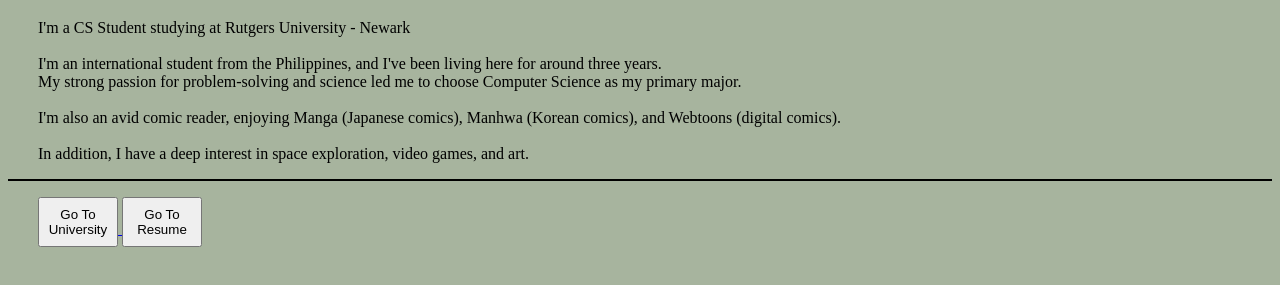
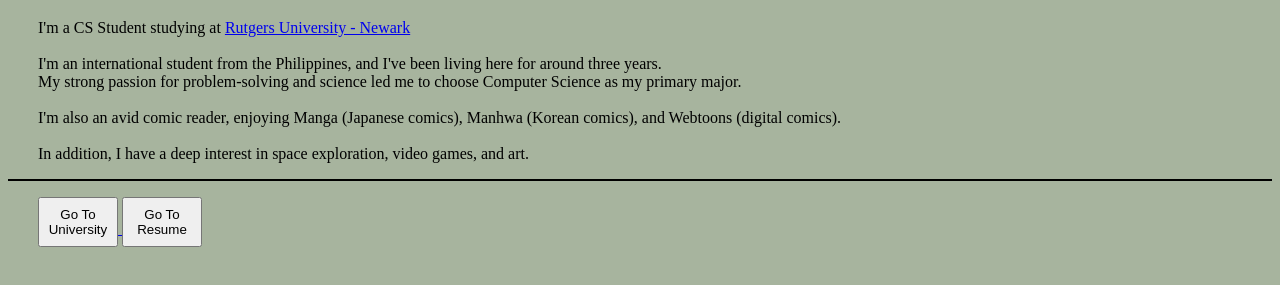
Before and after one commit to zaveus/zaveus.github.io, a plain HTML site: page index.html in a window 1280 px wide. Shown: the part 71-356 px from the top of the page. Drawn offline with Linux system fonts and the light colour scheme.

Commit message:
Update index.html

```diff
--- a/index.html
+++ b/index.html
@@ -18,7 +18,7 @@
 	</h1>
 
 	<p>
-			I'm a CS Student studying at Rutgers University - Newark
+			I'm a CS Student studying at <a href="myUniversity.html"> Rutgers University - Newark </a>
 			<br> <br>
 			I'm an international student from the Philippines, and I've been living here for around three years.<br>
 			My strong passion for problem-solving and science led me to choose Computer Science as my primary major.<br><br>
```
